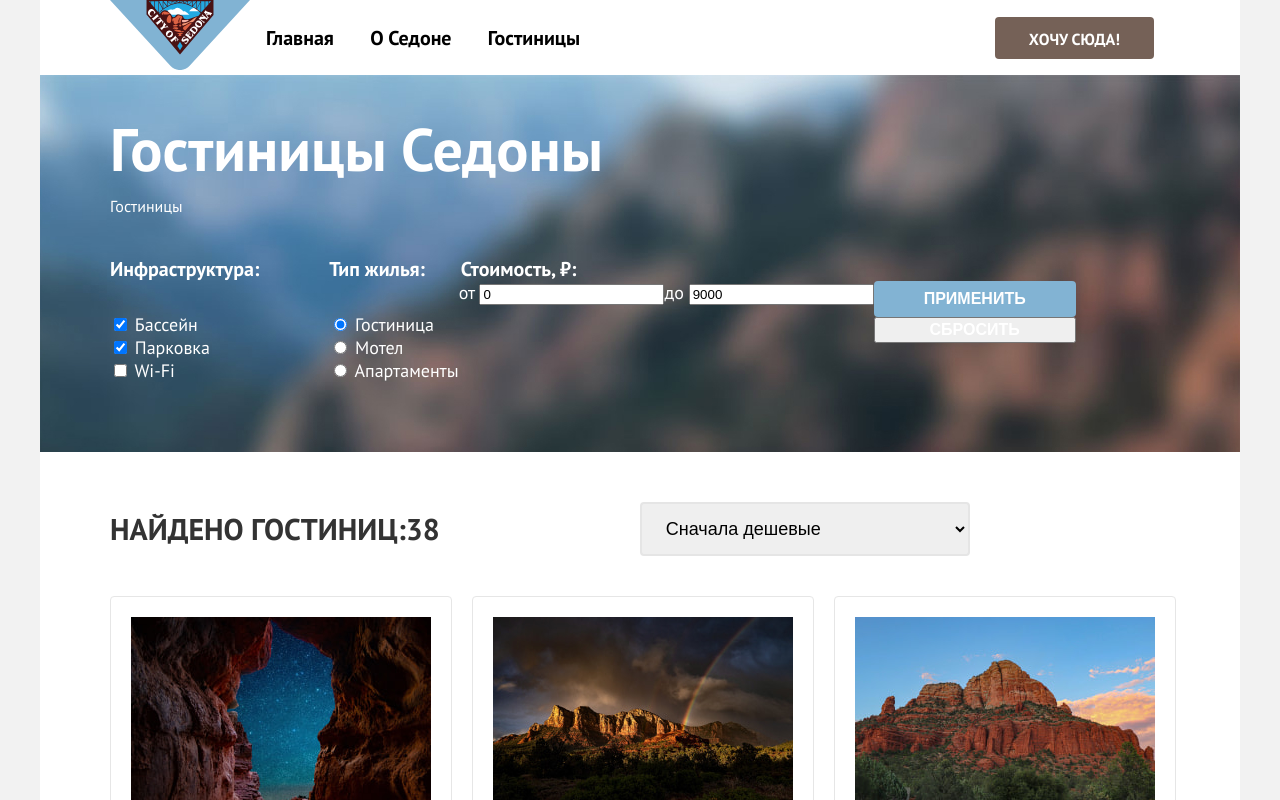
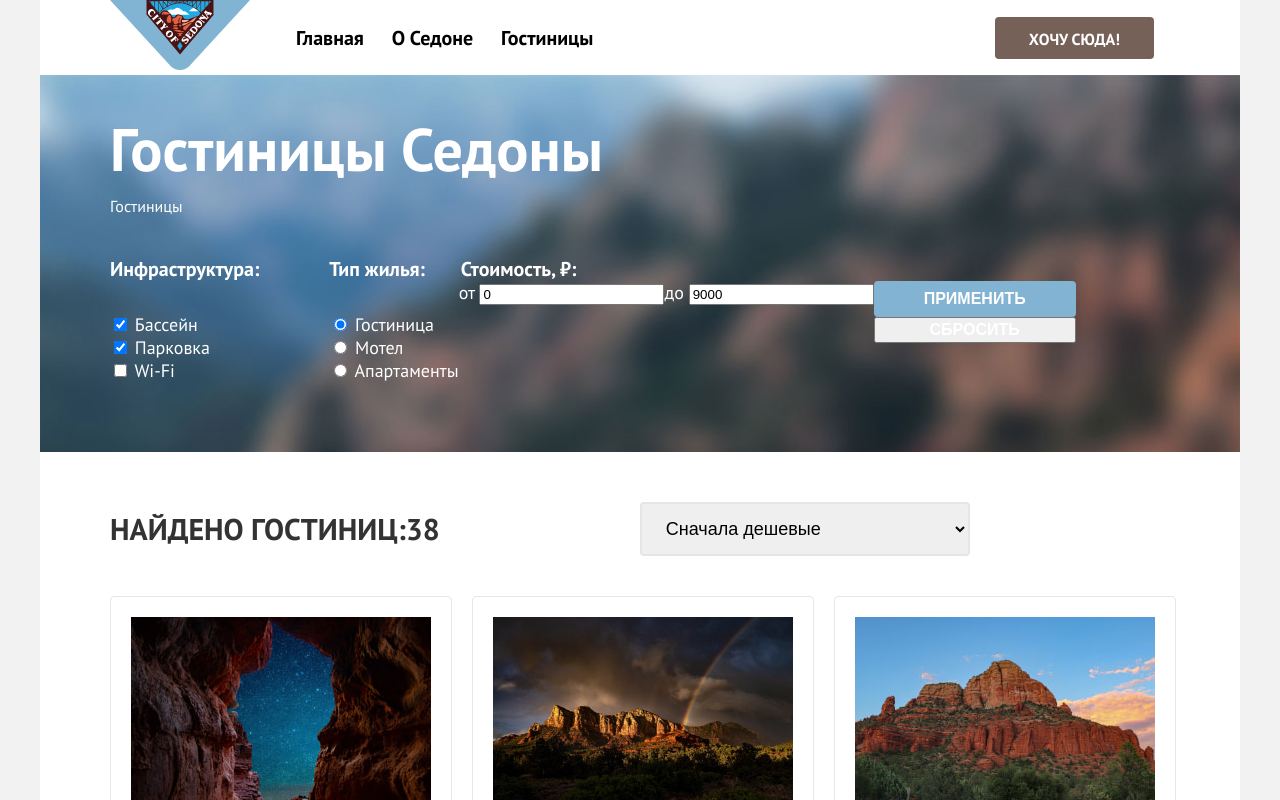
Before and after one commit to htmlacademy-htmlcss/2446533-sedona-39, a plain HTML site: page catalog.html in a window 1280 px wide. Shown: the top 800 px of the page. Drawn offline with Linux system fonts and the light colour scheme.

```diff
--- a/catalog.html
+++ b/catalog.html
@@ -11,9 +11,9 @@
    <div class="page-container">
     <header class="page-header">
       <nav class="page-navigation">
-        <a href="index.html"><img class="logo-header" src="images/sedona-logo.svg" alt="Логотип городока Седона"
+        <a href="index.html"><img class="logo-header-link" src="images/sedona-logo.svg" alt="Логотип городока Седона"
             width="140" height="70"></a>
-        <ul class="page-header-list">
+        <ul class="page-header-list page-header-navigation">
           <li class="head-list-item"><a class="item-link-navigation" href="index.html">Главная</a></li>
           <li class="head-list-item"><a class="item-link-navigation" href="#">О Седоне</a></li>
           <li class="head-list-item"><a class="item-link-navigation current" href="catalog.html">Гостиницы</a></li>
```
